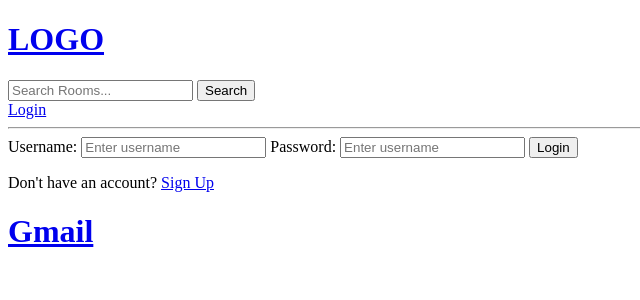
After one commit to kartikeya-datta/StudyBuddy, a Django app: page /login/ in a window 1280 px wide. The commit adds this page. Shown: the top 300 px of the page, without its empty margins (0-640 px from the left). Run offline with Django 5.2, Linux system fonts and the light colour scheme.

Commit message:
Created login and register

```diff
--- a/base/forms.py
+++ b/base/forms.py
@@ -5,3 +5,4 @@ class RoomForm(ModelForm):
     class Meta:
         model = Room
         fields = '__all__'
+        exclude = ['host']
--- a/base/templates/base/home.html
+++ b/base/templates/base/home.html
@@ -31,8 +31,10 @@
         <div>
             {% for room in rooms %}
             <div>
+                {% if request.user == room.host and request.user.is_authenticated %}
                 <a href = "{%url 'update-room' room.id%}">Edit</a>
                 <a href = "{%url 'delete-room' room.id%}">Delete</a>
+                {% endif %}
                 <span>@{{room.host.username}} </span>
                 <h5>{{ room.id }} -- <a href ="{%url 'room' room.id%}" >{{ room.name }}</a></h5>
                 <small>{{room.topic.name}}</small>
--- /dev/null
+++ b/base/templates/base/login_register.html
@@ -0,0 +1,30 @@
+{% extends 'main.html'%}
+
+{% block content%}
+
+{%if page == 'login'%}
+<div class="container">
+    <form method="POST" action="{% url 'login' %}">
+        {%csrf_token%}
+        <label for="username">Username:</label>
+        <input type="text" id="username" name="username" placeholder='Enter username' required>
+
+        <label for="password">Password:</label>
+        <input type="password" id="password" name="password" placeholder='Enter username' required>
+
+        <input type="submit" value="Login">
+    </form>
+    <p>Don't have an account? <a href="{% url 'register' %}">Sign Up</a></p>
+</div>
+{%else%}
+<div class="container">
+    <form method="POST" action="{% url 'register' %}">
+        {%csrf_token%}
+
+        {{form.as_p}}
+        <input type="submit" value="Register">
+    </form>
+    <p>Already have an account? <a href="{% url 'login' %}">Login</a></p>
+</div>
+{%endif%}
+{%endblock%}
--- a/base/urls.py
+++ b/base/urls.py
@@ -2,6 +2,9 @@ from django.urls import path
 from . import views
 
 urlpatterns = [
+    path("login/", views.login_page, name="login"),
+    path("register/", views.register_page, name="register"),
+    path("logout/", views.logout_user, name="logout"),
     path("", views.home, name="home"),
     path("room/<str:pk>/", views.room, name="room"),
     path("create-room/", views.create_room, name="create-room"),
--- a/base/views.py
+++ b/base/views.py
@@ -1,8 +1,15 @@
 from django.shortcuts import redirect, render
+from django.http import HttpResponse
+from django.contrib import messages
+from django.contrib.auth.decorators import login_required
+from django.contrib.auth.models import User
+from django.contrib.auth import authenticate, login, logout
+from django.contrib.auth.forms import UserCreationForm
 from django.db.models import Q
 from django.http import HttpResponse
 from .models import Room, Topic
 from .forms import RoomForm
+from django.contrib.auth.models import User
 
 # Create your views here.
 # rooms = [
@@ -11,6 +18,51 @@ from .forms import RoomForm
 #     {'id':3, 'name':'Frontend developers'},
 # ]
 
+def login_page(request):
+    page = 'login'
+    if request.user.is_authenticated:
+        return redirect('home')
+
+    if request.method == 'POST':
+        username = request.POST.get('username').lower()
+        password = request.POST.get('password')
+
+        try:
+            user = User.objects.get(username=username)
+        except User.DoesNotExist:
+            messages.error(request, 'User does not exist')
+            return redirect('login')
+
+        user = authenticate(request, username=username, password=password)
+        if user is not None:
+            login(request, user)
+            messages.success(request, f'Welcome back, {user.username}!')
+            return redirect('home')
+        else:
+            messages.error(request, 'Incorrect password')
+            return redirect('login')
+    context = {'page': page}
+    return render(request, 'base/login_register.html', context)
+
+def logout_user(request):
+    logout(request)
+    return redirect('home')
+
+def register_page(request):
+    form = UserCreationForm()
+    if request.method == 'POST':
+        form = UserCreationForm(request.POST)
+        if form.is_valid():
+            user = form.save(commit=False)
+            user.username = user.username.lower()
+            user.save()
+            login(request, user)
+            messages.success(request, 'Account created successfully!')
+            return redirect('home')
+        else:
+            messages.error(request, 'An error occurred during registration') # flash message
+            return redirect('register')
+    return render(request, 'base/login_register.html', {'form': form})
 
 def home(request):
     q = request.GET.get('q') if request.GET.get('q') != None else ''
@@ -30,23 +82,28 @@ def room (request, pk):
     context = {'room': room}
     return render(request, 'base/room.html', context)
 
+@login_required(login_url='login')
 def create_room(request):
     form = RoomForm()
 
     if request.method == 'POST':
         form = RoomForm(request.POST)
-
         if form.is_valid():
-            form.save()
+            room = form.save(commit=False)
+            room.host = request.user  # Automatically set the host to the logged-in user
+            room.save()
             return redirect('home')
 
     context = {'form' : form}
     return render(request, 'base/room_form.html', context)
 
-
+@login_required(login_url='login')
 def update_room(request, pk):
     room = Room.objects.get(id=pk)
     form = RoomForm(instance=room)
+
+    if request.user != room.host and not request.user.is_superuser:
+        return HttpResponse('You are not permitted to update this room!')
 
     if request.method == 'POST':
         form = RoomForm(request.POST, instance=room)
@@ -58,9 +115,12 @@ def update_room(request, pk):
     context = {'form' : form}
     return render(request, 'base/room_form.html', context)
 
-
+@login_required(login_url='login')
 def delete_room(request, pk):
     room = Room.objects.get(id=pk)
+
+    if request.user != room.host and not request.user.is_superuser:
+     return HttpResponse('You are not permitted to Delete this room!')
 
     if request.method == 'POST':
         room.delete()
--- a/studybud/settings.py
+++ b/studybud/settings.py
@@ -34,7 +34,7 @@ INSTALLED_APPS = [
     "django.contrib.admin",
     "django.contrib.auth",
     "django.contrib.contenttypes",
-    "django.contrib.sessions",
+    'django.contrib.sessions',
     "django.contrib.messages",
     "django.contrib.staticfiles",
 
@@ -43,10 +43,10 @@ INSTALLED_APPS = [
 
 MIDDLEWARE = [
     "django.middleware.security.SecurityMiddleware",
-    "django.contrib.sessions.middleware.SessionMiddleware",
+    'django.contrib.sessions.middleware.SessionMiddleware',
     "django.middleware.common.CommonMiddleware",
     "django.middleware.csrf.CsrfViewMiddleware",
-    "django.contrib.auth.middleware.AuthenticationMiddleware",
+    'django.contrib.auth.middleware.AuthenticationMiddleware',
     "django.contrib.messages.middleware.MessageMiddleware",
     "django.middleware.clickjacking.XFrameOptionsMiddleware",
 ]
--- a/templates/main.html
+++ b/templates/main.html
@@ -8,6 +8,13 @@
 </head>
 <body>
     {% include "navbar.html" %}
+    {% if messages %}
+        <ul class="messages">
+        {% for message in messages %}
+            <li style="color: red;" class="{{ message.tags }}">{{ message }}</li>
+        {% endfor %}
+        </ul>
+    {% endif %}
     {% block content %}
     {% endblock %}
     {% include "footer.html" %}
--- a/templates/navbar.html
+++ b/templates/navbar.html
@@ -6,4 +6,10 @@
     <input type="text" name="q" placeholder="Search Rooms...">
     <input type="submit" value="Search">
 </form>
+{%if request.user.is_authenticated %}
+<p>Hello {{ request.user.username|capfirst }}</p>
+<a href="{%url 'logout'%}">Logout</a>
+{%else%}
+<a href="{%url 'login'%}">Login</a>
+{%endif%}
 <hr>
```
Also changed, not shown: db.sqlite3.
